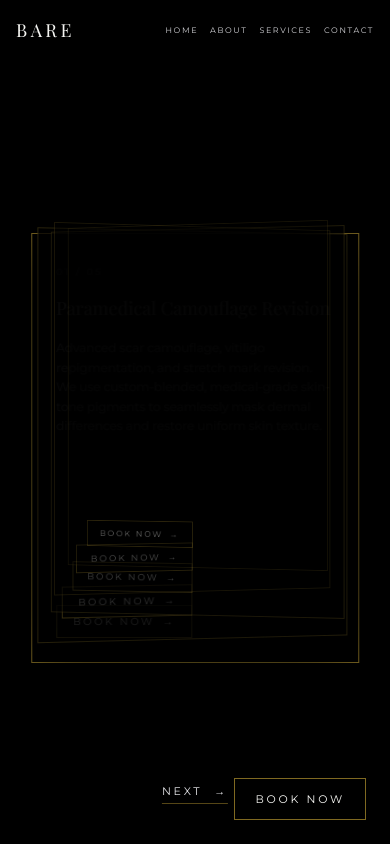
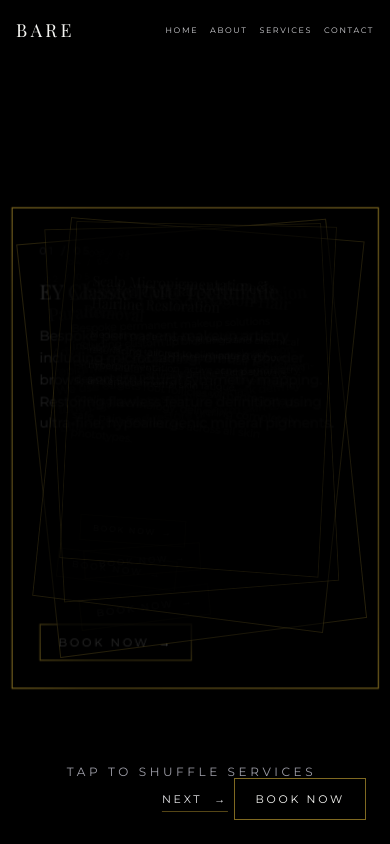
Before and after one commit to netizen179/medspa-snap-layout, a React (Vite) app: page / in a window 390 px wide. Both pictures are taken after a click on the element 197 px from the left and 2083 px from the top of the page. Shown: the part 1688-2532 px from the top of the page. Built offline with nearby package versions, Linux system fonts and the light colour scheme; a web font is replaced by a local one.

Commit message:
Refine mobile service deck interactions and hero media controls
Co-authored-by: base44-builder[bot] <245833847+base44-builder[bot]@users.noreply.github.com>

```diff
--- a/src/components/MobileRippleHero.jsx
+++ b/src/components/MobileRippleHero.jsx
@@ -22,9 +22,11 @@ import { useRippleGeometry } from '../hooks/useRippleGeometry'
      its available space (silent). STEP 2 — the exact moment the stretch
      finishes — fade-zooms the asset out into a full-screen box and flips the
      video audio to full volume instantly.
-   - Reversal: the ✕ control or a tap on the media canvas fades-zooms the
-     media back down, collapses the track into its original narrow groove and
-     kills the audio completely.
+   - Reversal: a thumb tap anywhere on the expanded media surface (or the
+     canvas behind it) fades-zooms the media back down, collapses the track
+     into its original narrow groove and kills the audio completely. There is
+     no ✕ overlay control, so the exit gesture never clashes with the global
+     CONTACT navigation anchors.
    - Scrolling off Page 1 hard-kills every media audio stream instantly.
    ========================================================================== */
 
@@ -282,15 +284,6 @@ export default function MobileRippleHero({ media }) {
         })}
       </div>
 
-      {manualIndex !== null && (
-        <button
-          aria-label="Close media view"
-          onClick={collapse}
-          className="absolute top-4 right-4 z-[45] border border-zinc-500/40 bg-black/60 px-3.5 py-2.5 text-xs tracking-widest text-zinc-300 backdrop-blur transition-colors duration-300 hover:text-ivory"
-        >
-          ✕
-        </button>
-      )}
     </div>
   )
 }
--- /dev/null
+++ b/src/components/Typewriter.jsx
@@ -0,0 +1,45 @@
+import { useEffect, useRef, useState } from 'react'
+
+/* ==========================================================================
+   MECHANICAL TYPEWRITER REVEAL
+   Prints `text` one character at a time whenever `active` flips true and
+   resets the moment it flips false, so a snap-entry re-triggers the full
+   letter-by-letter animation. The trailing caret only shows while typing.
+   ========================================================================== */
+export default function Typewriter({ text, active, speed = 55, className = '' }) {
+  const [count, setCount] = useState(0)
+  const timerRef = useRef(0)
+
+  useEffect(() => {
+    clearInterval(timerRef.current)
+    if (!active) {
+      setCount(0)
+      return
+    }
+    setCount(0)
+    timerRef.current = setInterval(() => {
+      setCount((current) => {
+        if (current >= text.length) {
+          clearInterval(timerRef.current)
+          return current
+        }
+        return current + 1
+      })
+    }, speed)
+    return () => clearInterval(timerRef.current)
+  }, [active, text, speed])
+
+  const done = count >= text.length
+
+  return (
+    <span className={className} aria-label={text}>
+      <span aria-hidden="true">{text.slice(0, count)}</span>
+      <span
+        aria-hidden="true"
+        className={`transition-opacity duration-200 ${done ? 'opacity-0' : 'opacity-70'}`}
+      >
+        |
+      </span>
+    </span>
+  )
+}
--- a/src/pages/Services.jsx
+++ b/src/pages/Services.jsx
@@ -1,5 +1,6 @@
 import { useEffect, useRef, useState } from 'react'
 import Reveal from '../components/Reveal'
+import Typewriter from '../components/Typewriter'
 import { SQUARE_BOOKING_URL, TREATMENTS } from '../config/links'
 
 /* ==========================================================================
@@ -13,12 +14,21 @@ import { SQUARE_BOOKING_URL, TREATMENTS } from '../config/links'
    scaled per breakpoint (.deck-zone vars) and re-centered on the
    viewport so the matrix always fits inside the screen boundaries.
 
-   UNIVERSAL SHUFFLE LOOP (desktop & mobile): tapping/clicking the card
-   area runs a true sequential cycle — the front card slides right, drops
-   its depth index and translates to the absolute back of the pile while
-   every remaining card steps one slot forward. The BOOK NOW button on the
-   front card is the only element that leaves the site: it opens that
-   service's Square checkout in a fresh browser tab.
+   DESKTOP SHUFFLE LOOP: tapping/clicking the card area runs a true
+   sequential cycle — the front card slides right, drops its depth index
+   and translates to the absolute back of the pile while every remaining
+   card steps one slot forward (1 → 2 → 3 → 4 → 5 → 1).
+
+   COMPACT ZOOM-LOOP (< lg): the first tap on the deck scales the front
+   card up to Max Zoom (scale 1.12 — strictly inside the layer, never
+   full-screen) while the 4 cards behind fan out in strict spatial rotation
+   order (rotateZ -6 / +6 / -3 / +3) and their typography drops to exactly
+   5%. Once stable, 3s of stillness tilts the zoomed card one way and the
+   next 3s tilts it back, rolling on a loop. A second tap scales it back
+   down, slides it to the absolute back of the pile and zooms the next card.
+
+   BOOKING: only the active front card's BOOK NOW button leaves the site —
+   it opens that service's Square checkout in a fresh browser tab.
    ========================================================================== */
 
 /* The deck shows the 5 services exactly as named in the live Square
@@ -86,8 +96,25 @@ const MOBILE_LEAVING = 'z-[60] opacity-0'
 const MOBILE_LEAVING_TRANSFORM =
   'translate3d(150px, 26px, 0) rotateY(-55deg) scale(0.8)'
 
+/* ZOOM-MAX FACTOR (compact only): the tapped front card scales up toward
+   the user (strictly inside the layer, never full-screen) while the 4 cards
+   behind fan out in strict spatial rotation order and their typography drops
+   to exactly 5% — deep background context. */
+const MOBILE_ZOOM_SCALE = 1.12
+const MOBILE_BACK_OPACITY = 0.05
+const MOBILE_FAN = [
+  'rotateZ(0deg)',
+  'rotateZ(-6deg)',
+  'rotateZ(6deg)',
+  'rotateZ(-3deg)',
+  'rotateZ(3deg)',
+]
+
 const TRANSITION_MS = 700
-const BANNER_MS = 1500
+/* Inactivity breathing cycle: 3s of stillness tilts the zoomed front card
+   one way, the next 3s tilts it back, rolling on a loop. */
+const INACTIVITY_MS = 3000
+const TILT_DEG = 7
 const EASE = 'ease-[cubic-bezier(0.65,0,0.35,1)]'
 
 /* Shared full-screen envelope — dynamic viewport units auto-fit any
@@ -111,7 +138,10 @@ export default function Services() {
   const [leaving, setLeaving] = useState(null)
   const [exploded, setExploded] = useState(false)
   const [isCompact, setIsCompact] = useState(isCompactViewport)
-  const [showBanner, setShowBanner] = useState(false)
+  const [mobileZoomed, setMobileZoomed] = useState(false)
+  const [tilt, setTilt] = useState(0)
+  const [interactionKey, setInteractionKey] = useState(0)
+  const [typing, setTyping] = useState(false)
   const [zoneShift, setZoneShift] = useState(0)
   const zoneRef = useRef(null)
   const shiftRef = useRef(0)
@@ -126,27 +156,38 @@ export default function Services() {
     return () => mq.removeEventListener('change', update)
   }, [])
 
-  /* Landing on the 2B cards viewport flashes the "CHOOSE YOUR SERVICE"
-     typography banner, then it fades straight back out. */
+  /* The 2B "TAP TO SHUFFLE SERVICES" directive prints itself
+     letter-by-letter every time the cards viewport snaps into view. */
   useEffect(() => {
+    if (!isCompact) return
     const el = document.getElementById('page-2b')
     if (!el) return
-    let timer = 0
     const observer = new IntersectionObserver(
-      ([entry]) => {
-        if (!entry.isIntersecting) return
-        setShowBanner(true)
-        clearTimeout(timer)
-        timer = setTimeout(() => setShowBanner(false), BANNER_MS)
-      },
+      ([entry]) => setTyping(entry.isIntersecting),
       { threshold: 0.5 }
     )
     observer.observe(el)
-    return () => {
-      observer.disconnect()
-      clearTimeout(timer)
+    return () => observer.disconnect()
+  }, [isCompact])
+
+  /* Inactivity breathing cycle: while the front card rests at Max Zoom,
+     after 3s of stillness it tilts one way, then back the other way every
+     3s on a rolling loop. Any deck interaction restarts the cycle. */
+  useEffect(() => {
+    if (!isCompact || !mobileZoomed) {
+      setTilt(0)
+      return
     }
-  }, [])
+    let dir = 1
+    let timer
+    const tick = () => {
+      setTilt(TILT_DEG * dir)
+      dir = -dir
+      timer = setTimeout(tick, INACTIVITY_MS)
+    }
+    timer = setTimeout(tick, TRANSITION_MS + INACTIVITY_MS)
+    return () => clearTimeout(timer)
+  }, [isCompact, mobileZoomed, interactionKey])
 
   /* Re-center the exploded matrix on the viewport so it always fits
      inside the screen boundaries, regardless of the right-column
@@ -172,8 +213,10 @@ export default function Services() {
 
   /* TRUE SEQUENTIAL SHUFFLE LOOP — the whole array rotates together:
      the front card sweeps out, drops its layer index, and every card
-     steps one slot forward (1 → 2 → 3 → 4 → 5 → 1). */
-  const shuffle = () => {
+     steps one slot forward (1 → 2 → 3 → 4 → 5 → 1). `keepZoom` keeps the
+     compact Max-Zoom pipeline alive so the advancing card scales straight
+     back up to repeat it. */
+  const advance = (keepZoom) => {
     if (busyRef.current) return
     busyRef.current = true
     setLeaving(cards[0].id)
@@ -181,7 +224,30 @@ export default function Services() {
       setCards((current) => [...current.slice(1), current[0]])
       setLeaving(null)
       busyRef.current = false
+      setMobileZoomed(keepZoom)
     }, TRANSITION_MS)
+  }
+
+  /* Compact deck tap pipeline: the first tap scales the front card to Max
+     Zoom; a second tap scales it back down, shuffles it to the absolute
+     back of the pile and zooms the next card. Desktop keeps its plain
+     shuffle untouched. */
+  const handleDeckTap = () => {
+    setInteractionKey((k) => k + 1)
+    if (!isCompact) {
+      advance(false)
+      return
+    }
+    if (!mobileZoomed) {
+      setMobileZoomed(true)
+      return
+    }
+    advance(true)
+  }
+
+  const handleNext = () => {
+    setInteractionKey((k) => k + 1)
+    advance(isCompact)
   }
 
   return (
@@ -218,17 +284,6 @@ export default function Services() {
 
         {/* ---- 2B / RIGHT half: the angled 5-card deck + exploding grid ---- */}
         <Reveal id="page-2b" className={MOBILE_LAYER_B} delay={250}>
-          {/* Landing flash banner */}
-          <div
-            className={`pointer-events-none absolute inset-0 z-30 flex items-center justify-center transition-opacity duration-500 ${
-              showBanner && isCompact ? 'opacity-100' : 'opacity-0'
-            }`}
-          >
-            <span className="text-gradient-fade border border-champagne/30 bg-black/70 px-6 py-4 font-serif text-[clamp(20px,5.5vw,40px)] uppercase tracking-[0.15em] backdrop-blur">
-              Choose Your Service
-            </span>
-          </div>
-
           {/* Dead-centre flex grid: the deck sits in the exact horizontal
               and vertical middle of Page 2B on mobile & tablet. */}
           <div className="flex h-full w-full flex-col items-center justify-center">
@@ -240,22 +295,42 @@ export default function Services() {
               style={{ transform: `translateX(${zoneShift}px)` }}
               onMouseEnter={() => canHover() && setExploded(true)}
               onMouseLeave={() => setExploded(false)}
-              /* Tapping/clicking the card area cycles the pile */
-              onClick={shuffle}
+              /* Tapping/clicking the card area runs the compact zoom-loop
+                 (or the plain desktop shuffle). */
+              onClick={handleDeckTap}
             >
               {cards.map((t, pos) => {
                 const isFront = pos === 0
-                /* Zero-overlap rule: only the front card's typography is
-                   visible while stacked; the 4 behind fade to 0% so no text
-                   ever collides behind the rotating lead card. The exploded
-                   desktop grid shows every card's copy. */
-                const textVisible = isFront || exploded
+                /* Compact typography opacity: the front card reads at full
+                   contrast while the 4 cards behind drop to exactly 5% the
+                   instant it reaches Max Zoom (0% while the deck rests, so
+                   no text ever collides behind the lead card). Desktop keeps
+                   its original zero-overlap rule. */
+                const textOpacity = isCompact
+                  ? isFront
+                    ? 1
+                    : mobileZoomed
+                      ? MOBILE_BACK_OPACITY
+                      : 0
+                  : isFront || exploded
+                    ? 1
+                    : 0
                 const isLeaving = leaving === t.id
                 const desktopMode = exploded
                   ? EXPLODED[pos]
                   : isLeaving
                     ? LEAVING
                     : STACKED[pos]
+                /* Compact 3D transform: at rest the pile cascades; at Max
+                   Zoom the front card scales up and breathes on the tilt
+                   cycle while the 4 behind fan out in strict rotation order. */
+                const compactTransform = isLeaving
+                  ? MOBILE_LEAVING_TRANSFORM
+                  : !mobileZoomed
+                    ? MOBILE_STACKED_TRANSFORM[pos]
+                    : isFront
+                      ? `translate3d(0, 26px, 0) rotateY(${tilt}deg) scale(${MOBILE_ZOOM_SCALE})`
+                      : `${MOBILE_STACKED_TRANSFORM[pos]} ${MOBILE_FAN[pos]}`
                 return (
                   /* Zero-size anchor point at the zone center: the card
                      centers on it via translate, so the wrapper's layout
@@ -271,17 +346,9 @@ export default function Services() {
                       <article
                         onClick={(e) => {
                           e.stopPropagation()
-                          shuffle()
+                          handleDeckTap()
                         }}
-                        style={
-                          isCompact
-                            ? {
-                                transform: isLeaving
-                                  ? MOBILE_LEAVING_TRANSFORM
-                                  : MOBILE_STACKED_TRANSFORM[pos],
-                              }
-                            : undefined
-                        }
+                        style={isCompact ? { transform: compactTransform } : undefined}
                         className={`h-[min(430px,64dvh)] w-[min(330px,84vw)] cursor-pointer border bg-black p-6 shadow-[0_25px_60px_rgba(0,0,0,0.85)] transition-all duration-700 lg:h-[430px] lg:w-[330px] ${EASE} ${
                           isFront ? 'border-champagne/60' : 'border-champagne/25'
                         } ${
@@ -294,9 +361,8 @@ export default function Services() {
                       >
                         <div className="flex h-full flex-col">
                           <div
-                            className={`transition-opacity duration-500 ${
-                              textVisible ? 'opacity-100' : 'opacity-0'
-                            }`}
+                            className={`transition-opacity ${EASE} ${isCompact ? 'duration-700' : 'duration-500'}`}
+                            style={{ opacity: textOpacity }}
                           >
                             <span className="text-[9px] uppercase tracking-[0.3em] text-zinc-600">
                               {String(pos + 1).padStart(2, '0')} / 05
@@ -308,7 +374,18 @@ export default function Services() {
                               {t.description}
                             </p>
                           </div>
-                          <div className="mt-auto pt-5">
+                          <div
+                            className={`mt-auto pt-5 transition-opacity ${EASE} ${isCompact ? 'duration-700' : 'duration-500'}`}
+                            style={isCompact ? { opacity: textOpacity } : undefined}
+                          >
+                            {isCompact && !isFront ? (
+                              /* Compact: only the active front card routes to
+                                 Square — the cards behind carry an inert CTA. */
+                              <span className="inline-flex items-center gap-2 border border-champagne/50 px-4 py-2 text-[10px] uppercase tracking-[0.25em] text-ivory">
+                                Book Now
+                                <span>→</span>
+                              </span>
+                            ) : (
                               <a
                                 href={t.link || SQUARE_BOOKING_URL}
                                 target="_blank"
@@ -322,6 +399,7 @@ export default function Services() {
                                 Book Now
                                 <span>→</span>
                               </a>
+                            )}
                           </div>
                         </div>
                       </article>
@@ -331,12 +409,18 @@ export default function Services() {
               })}
             </div>
 
+            {/* Typewriter directive — prints letter-by-letter at the bottom
+                of the card workspace, just above the Next control. */}
+            <p className="absolute bottom-16 left-1/2 z-20 -translate-x-1/2 whitespace-nowrap font-sans text-xs uppercase tracking-[0.3em] text-zinc-400 lg:hidden">
+              <Typewriter text="TAP TO SHUFFLE SERVICES" active={typing} />
+            </p>
+
             {/* Shuffle trigger — pinned to the bottom on mobile so it never
                 pulls the deck off the vertical centre of Page 2B. */}
             <button
-              onClick={shuffle}
+              onClick={handleNext}
               disabled={exploded}
-              className="absolute bottom-10 left-1/2 inline-flex -translate-x-1/2 items-center gap-3 border-b border-champagne/40 pb-1 text-[11px] uppercase tracking-[0.25em] text-zinc-200 transition-colors duration-300 hover:border-ivory hover:text-ivory disabled:opacity-40 lg:static lg:bottom-auto lg:left-auto lg:mt-8 lg:translate-x-0"
+              className="absolute bottom-8 left-1/2 inline-flex -translate-x-1/2 items-center gap-3 border-b border-champagne/40 pb-1 text-[11px] uppercase tracking-[0.25em] text-zinc-200 transition-colors duration-300 hover:border-ivory hover:text-ivory disabled:opacity-40 lg:static lg:bottom-auto lg:left-auto lg:mt-8 lg:translate-x-0"
             >
               Next
               <span>→</span>
```
Also changed, not shown: 1 other file (tests, documents, lock files or other folders). Lines whose indentation alone changed are shown as unchanged.
